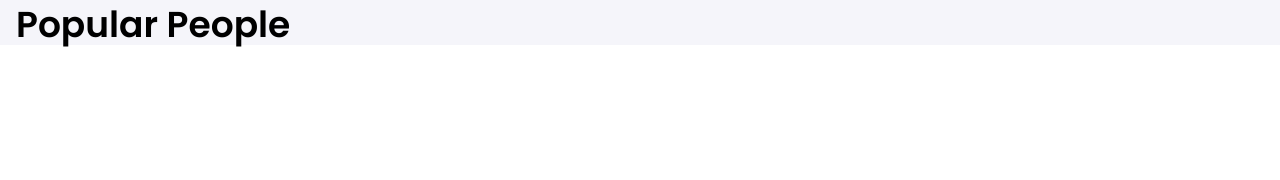
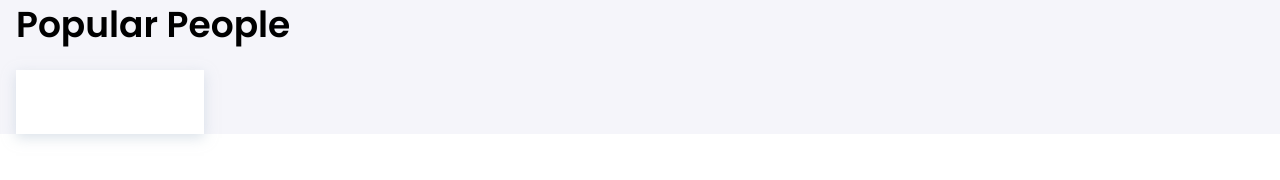
Before and after one commit to WoytekMig/movies-browser, a React (Create React App) app: page / in a window 1280 px wide. Shown: the part 150-330 px from the top of the page. Built offline with nearby package versions, Linux system fonts and the light colour scheme.

Commit message:
added list styled

```diff
--- a/src/features/PeopleList/index.js
+++ b/src/features/PeopleList/index.js
@@ -1,12 +1,19 @@
 import { StyledContainer } from "../../common/Container/styled";
 import { MainHeader } from "../../common/MainHeader";
+import { List, ListItem, StyledLink } from "./styled";
+import PersonTile from "../../common/PersonTile"
 
 export const PeopleList = () => {
   return (
     <StyledContainer>
       <MainHeader title={"Popular People"} />
+      <List>
+        <ListItem>
+          <StyledLink>
+            <PersonTile />
+          </StyledLink>
+        </ListItem>
+      </List>
     </StyledContainer>
-
-
   );
 };
```
